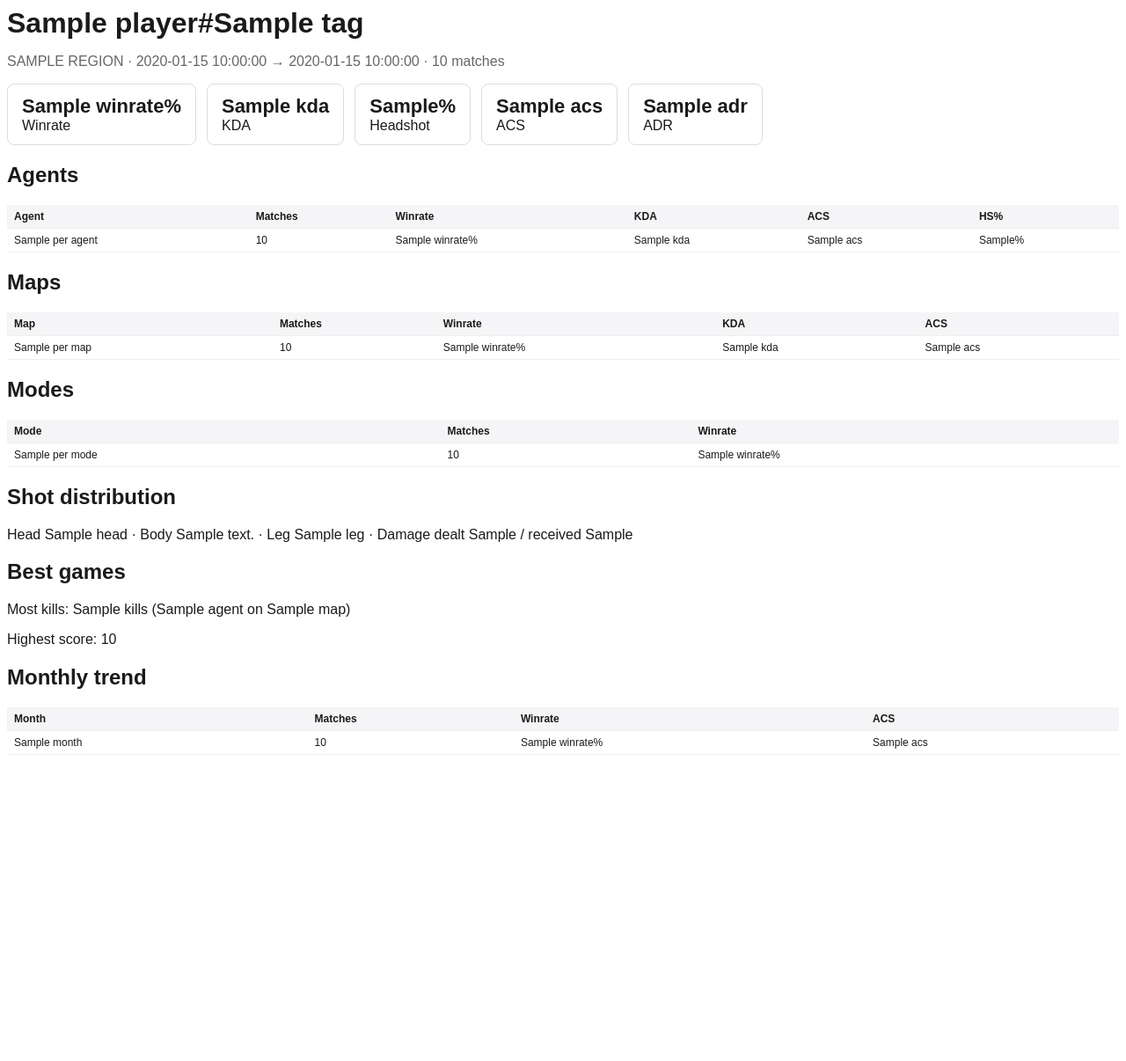
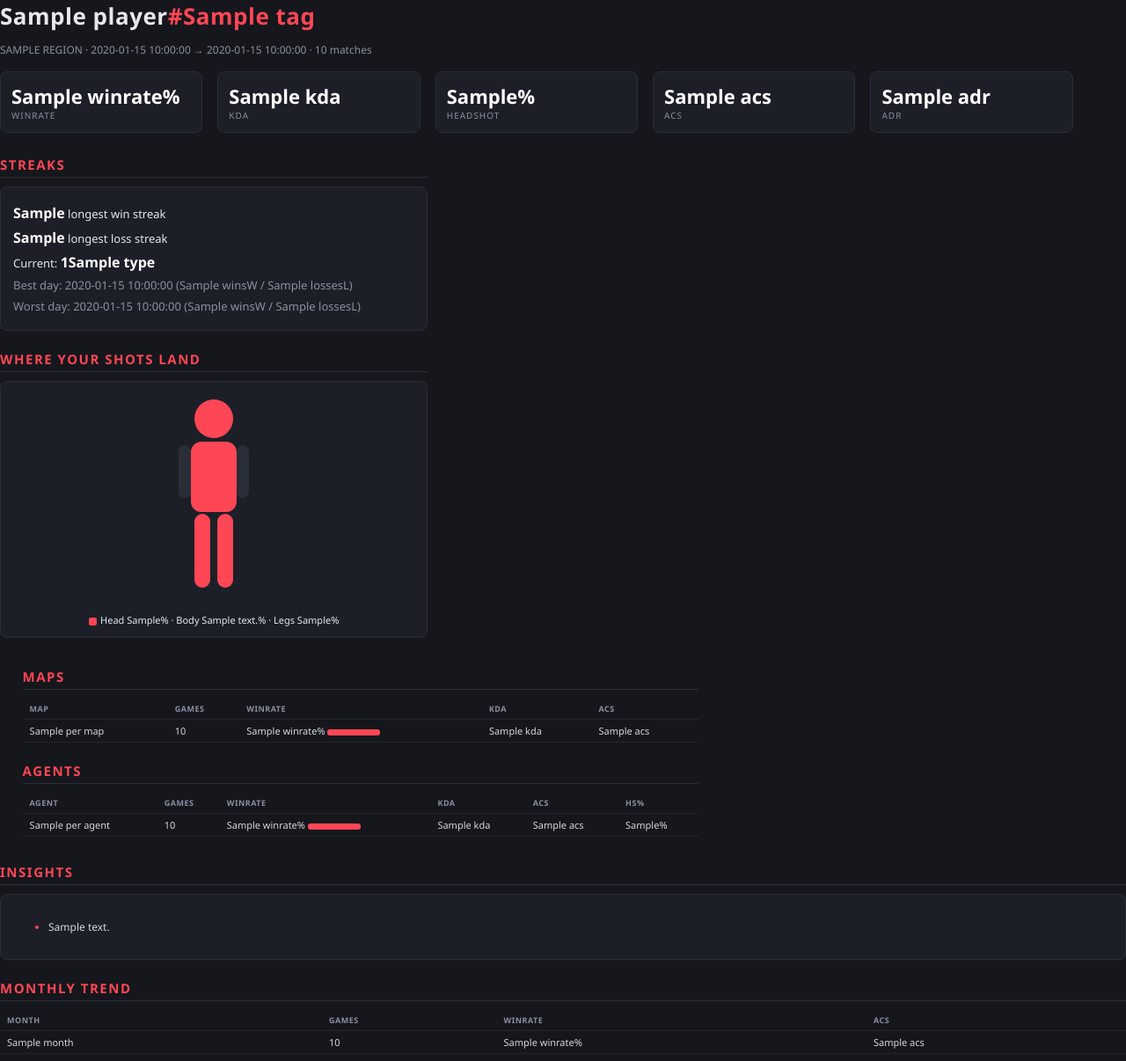
Before and after one commit to SurajBhari/valo-stats, a Flask app: template templates/report.html in a window 1280 px wide. Shown: the whole page at 88% size. Before the commit the page ends 858 px from the top, so only its background shows below. Run offline with Flask 3, Linux system fonts and the light colour scheme; the template is opened without the code that fills it: most values are stand-ins (such as "Sample title", 1, 10 or a date in 2020).

Commit message:
feat: report v2 — illustrated dark PDF (streaks, body hit-map, insights, winrate bars)

```diff
--- a/report.py
+++ b/report.py
@@ -4,6 +4,8 @@ import logging
 import os
 
 from jinja2 import Environment, FileSystemLoader, select_autoescape
+
+import insights
 
 # WeasyPrint complains loudly to its logger/stderr when its native (GTK/Pango)
 # libraries are missing — expected on Windows dev machines, where we fall back
@@ -19,7 +21,8 @@ _env = Environment(
 
 
 def render_html(stats, player):
-    return _env.get_template("report.html").render(stats=stats, player=player)
+    tips = insights.generate(stats)
+    return _env.get_template("report.html").render(stats=stats, player=player, tips=tips)
 
 
 def render_pdf(stats, player):
--- a/templates/report.html
+++ b/templates/report.html
@@ -1,43 +1,144 @@
 <!doctype html>
 <html><head><meta charset="utf-8"><style>
-  @page { size: A4; margin: 1.5cm; }
-  body { font-family: sans-serif; color: #1a1a1a; }
-  h1 { margin: 0; } .muted { color: #666; }
-  .cards { display: flex; flex-wrap: wrap; gap: 12px; margin: 16px 0; }
-  .card { border: 1px solid #ddd; border-radius: 8px; padding: 12px 16px; }
-  .card .v { font-size: 22px; font-weight: 700; }
-  table { width: 100%; border-collapse: collapse; margin: 8px 0 20px; }
-  th, td { text-align: left; padding: 6px 8px; border-bottom: 1px solid #eee; font-size: 12px; }
-  th { background: #f5f5f7; }
+  @page { size: A4; margin: 1.2cm; background: #15171c; }
+  * { box-sizing: border-box; }
+  body { font-family: "Segoe UI", Arial, sans-serif; color: #e6e8ee; background: #15171c; margin: 0; }
+  h1 { margin: 0; font-size: 26px; letter-spacing: 0.5px; }
+  h2 { font-size: 15px; text-transform: uppercase; letter-spacing: 1.5px;
+       color: #ff4655; border-bottom: 1px solid #2a2e38; padding-bottom: 4px;
+       margin: 22px 0 10px; }
+  .muted { color: #8a90a2; font-size: 12px; }
+  .accent { color: #ff4655; }
+
+  .kpis { margin: 16px 0 4px; }
+  .kpi { display: inline-block; width: 18%; background: #1c1f27;
+         border: 1px solid #2a2e38; border-radius: 8px; padding: 12px;
+         margin-right: 1%; vertical-align: top; }
+  .kpi .v { font-size: 22px; font-weight: 700; color: #fff; }
+  .kpi .l { font-size: 10px; text-transform: uppercase; letter-spacing: 1px; color: #8a90a2; }
+
+  .row { width: 100%; }
+  .col { display: inline-block; vertical-align: top; }
+  .col-left { width: 38%; }
+  .col-right { width: 60%; margin-left: 2%; }
+
+  .panel { background: #1c1f27; border: 1px solid #2a2e38; border-radius: 8px;
+           padding: 12px 14px; margin-bottom: 12px; }
+  .streak-line { font-size: 13px; margin: 6px 0; }
+  .streak-line .n { font-weight: 700; color: #fff; font-size: 16px; }
+  .tag-w { color: #4ade80; } .tag-l { color: #ff4655; } .tag-d { color: #8a90a2; }
+
+  table { width: 100%; border-collapse: collapse; margin: 4px 0 8px; }
+  th, td { text-align: left; padding: 5px 8px; font-size: 11px; border-bottom: 1px solid #23262f; }
+  th { color: #8a90a2; text-transform: uppercase; letter-spacing: 0.5px; font-size: 9px; }
+  td { color: #d4d7e0; }
+
+  .bar { background: #23262f; border-radius: 3px; height: 7px; width: 60px; display: inline-block; vertical-align: middle; overflow: hidden; }
+  .bar > span { display: block; height: 7px; background: #ff4655; }
+
+  .tips li { font-size: 12px; margin: 6px 0; color: #d4d7e0; }
+  .tips li::marker { color: #ff4655; }
+
+  .hitlegend { font-size: 11px; margin-top: 6px; }
+  .hitlegend .swatch { display: inline-block; width: 9px; height: 9px; background: #ff4655; border-radius: 2px; vertical-align: middle; margin-right: 4px; }
 </style></head><body>
-  <h1>{{ player.name }}#{{ player.tag }}</h1>
-  <p class="muted">{{ player.region|upper }} · {{ stats.overview.date_from }} → {{ stats.overview.date_to }} · {{ stats.overview.matches }} matches</p>
-  <div class="cards">
-    <div class="card"><div class="v">{{ stats.overview.winrate }}%</div>Winrate</div>
-    <div class="card"><div class="v">{{ stats.overview.kda }}</div>KDA</div>
-    <div class="card"><div class="v">{{ stats.overview.hs_pct }}%</div>Headshot</div>
-    <div class="card"><div class="v">{{ stats.overview.acs }}</div>ACS</div>
-    <div class="card"><div class="v">{{ stats.overview.adr }}</div>ADR</div>
+
+  <h1>{{ player.name }}<span class="accent">#{{ player.tag }}</span></h1>
+  <p class="muted">{{ player.region|upper }}
+    {% if stats.overview.matches %}· {{ stats.overview.date_from }} → {{ stats.overview.date_to }} · {{ stats.overview.matches }} matches{% endif %}</p>
+
+  {% if not stats.overview.matches %}
+  <div class="panel"><p>No matches found in this window. Try a longer window.</p></div>
+  {% else %}
+
+  <div class="kpis">
+    <div class="kpi"><div class="v">{{ stats.overview.winrate }}%</div><div class="l">Winrate</div></div>
+    <div class="kpi"><div class="v">{{ stats.overview.kda }}</div><div class="l">KDA</div></div>
+    <div class="kpi"><div class="v">{{ stats.overview.hs_pct }}%</div><div class="l">Headshot</div></div>
+    <div class="kpi"><div class="v">{{ stats.overview.acs }}</div><div class="l">ACS</div></div>
+    <div class="kpi"><div class="v">{{ stats.overview.adr }}</div><div class="l">ADR</div></div>
   </div>
-  <h2>Agents</h2>
-  <table><tr><th>Agent</th><th>Matches</th><th>Winrate</th><th>KDA</th><th>ACS</th><th>HS%</th></tr>
-  {% for a in stats.per_agent %}<tr><td>{{ a.name }}</td><td>{{ a.matches }}</td><td>{{ a.winrate }}%</td><td>{{ a.kda }}</td><td>{{ a.acs }}</td><td>{{ a.hs_pct }}%</td></tr>{% endfor %}
+
+  <div class="row">
+    <div class="col col-left">
+      <h2>Streaks</h2>
+      <div class="panel">
+        <div class="streak-line"><span class="n tag-w">{{ stats.streaks.longest_win }}</span> longest win streak</div>
+        <div class="streak-line"><span class="n tag-l">{{ stats.streaks.longest_loss }}</span> longest loss streak</div>
+        <div class="streak-line">Current:
+          <span class="n {% if stats.streaks.current.type == 'W' %}tag-w{% elif stats.streaks.current.type == 'L' %}tag-l{% else %}tag-d{% endif %}">{{ stats.streaks.current.length }}{{ stats.streaks.current.type }}</span></div>
+        {% if stats.days.best_day %}<div class="streak-line muted">Best day: {{ stats.days.best_day.date }} ({{ stats.days.best_day.wins }}W / {{ stats.days.best_day.losses }}L)</div>{% endif %}
+        {% if stats.days.worst_day %}<div class="streak-line muted">Worst day: {{ stats.days.worst_day.date }} ({{ stats.days.worst_day.wins }}W / {{ stats.days.worst_day.losses }}L)</div>{% endif %}
+      </div>
+
+      <h2>Where your shots land</h2>
+      <div class="panel" style="text-align:center;">
+        {% set mx = [stats.weapons.head_pct, stats.weapons.body_pct, stats.weapons.leg_pct, 0.001]|max %}
+        <svg width="120" height="240" viewBox="0 0 120 240" xmlns="http://www.w3.org/2000/svg">
+          <!-- base silhouette -->
+          <g fill="#2a2e38">
+            <circle cx="60" cy="30" r="22"/>
+            <rect x="34" y="56" width="52" height="80" rx="12"/>
+            <rect x="20" y="60" width="14" height="60" rx="7"/>
+            <rect x="86" y="60" width="14" height="60" rx="7"/>
+            <rect x="38" y="138" width="18" height="84" rx="9"/>
+            <rect x="64" y="138" width="18" height="84" rx="9"/>
+          </g>
+          <!-- head heat -->
+          <circle cx="60" cy="30" r="22" fill="#ff4655" fill-opacity="{{ (0.12 + 0.88 * stats.weapons.head_pct / mx)|round(3) }}"/>
+          <!-- torso heat -->
+          <rect x="34" y="56" width="52" height="80" rx="12" fill="#ff4655" fill-opacity="{{ (0.12 + 0.88 * stats.weapons.body_pct / mx)|round(3) }}"/>
+          <!-- legs heat -->
+          <g fill="#ff4655" fill-opacity="{{ (0.12 + 0.88 * stats.weapons.leg_pct / mx)|round(3) }}">
+            <rect x="38" y="138" width="18" height="84" rx="9"/>
+            <rect x="64" y="138" width="18" height="84" rx="9"/>
+          </g>
+        </svg>
+        <div class="hitlegend">
+          <span class="swatch"></span>Head {{ stats.weapons.head_pct }}% ·
+          Body {{ stats.weapons.body_pct }}% ·
+          Legs {{ stats.weapons.leg_pct }}%
+        </div>
+      </div>
+    </div>
+
+    <div class="col col-right">
+      <h2>Maps</h2>
+      <table>
+        <tr><th>Map</th><th>Games</th><th>Winrate</th><th>KDA</th><th>ACS</th></tr>
+        {% for m in stats.per_map %}
+        <tr><td>{{ m.name }}</td><td>{{ m.matches }}</td>
+          <td>{{ m.winrate }}% <span class="bar"><span style="width: {{ m.winrate }}%"></span></span></td>
+          <td>{{ m.kda }}</td><td>{{ m.acs }}</td></tr>
+        {% endfor %}
+      </table>
+
+      <h2>Agents</h2>
+      <table>
+        <tr><th>Agent</th><th>Games</th><th>Winrate</th><th>KDA</th><th>ACS</th><th>HS%</th></tr>
+        {% for a in stats.per_agent %}
+        <tr><td>{{ a.name }}</td><td>{{ a.matches }}</td>
+          <td>{{ a.winrate }}% <span class="bar"><span style="width: {{ a.winrate }}%"></span></span></td>
+          <td>{{ a.kda }}</td><td>{{ a.acs }}</td><td>{{ a.hs_pct }}%</td></tr>
+        {% endfor %}
+      </table>
+    </div>
+  </div>
+
+  <h2>Insights</h2>
+  <div class="panel">
+    <ul class="tips">
+      {% for t in tips %}<li>{{ t.text }}</li>{% endfor %}
+    </ul>
+  </div>
+
+  <h2>Monthly trend</h2>
+  <table>
+    <tr><th>Month</th><th>Games</th><th>Winrate</th><th>ACS</th></tr>
+    {% for t in stats.trends %}
+    <tr><td>{{ t.month }}</td><td>{{ t.matches }}</td><td>{{ t.winrate }}%</td><td>{{ t.acs }}</td></tr>
+    {% endfor %}
   </table>
-  <h2>Maps</h2>
-  <table><tr><th>Map</th><th>Matches</th><th>Winrate</th><th>KDA</th><th>ACS</th></tr>
-  {% for m in stats.per_map %}<tr><td>{{ m.name }}</td><td>{{ m.matches }}</td><td>{{ m.winrate }}%</td><td>{{ m.kda }}</td><td>{{ m.acs }}</td></tr>{% endfor %}
-  </table>
-  <h2>Modes</h2>
-  <table><tr><th>Mode</th><th>Matches</th><th>Winrate</th></tr>
-  {% for m in stats.per_mode %}<tr><td>{{ m.name }}</td><td>{{ m.matches }}</td><td>{{ m.winrate }}%</td></tr>{% endfor %}
-  </table>
-  <h2>Shot distribution</h2>
-  <p>Head {{ stats.weapons.head }} · Body {{ stats.weapons.body }} · Leg {{ stats.weapons.leg }} · Damage dealt {{ stats.weapons.damage_made }} / received {{ stats.weapons.damage_received }}</p>
-  <h2>Best games</h2>
-  {% if stats.best.most_kills %}<p>Most kills: {{ stats.best.most_kills.kills }} ({{ stats.best.most_kills.agent }} on {{ stats.best.most_kills.map }})</p>{% endif %}
-  {% if stats.best.highest_score %}<p>Highest score: {{ stats.best.highest_score.score }}</p>{% endif %}
-  <h2>Monthly trend</h2>
-  <table><tr><th>Month</th><th>Matches</th><th>Winrate</th><th>ACS</th></tr>
-  {% for t in stats.trends %}<tr><td>{{ t.month }}</td><td>{{ t.matches }}</td><td>{{ t.winrate }}%</td><td>{{ t.acs }}</td></tr>{% endfor %}
-  </table>
+
+  {% endif %}
 </body></html>
```
Also changed, not shown: tests/test_report.py (added, +56 -0 lines).
